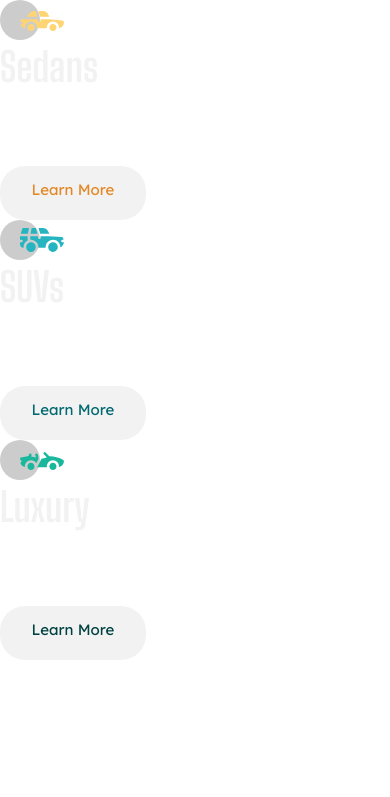
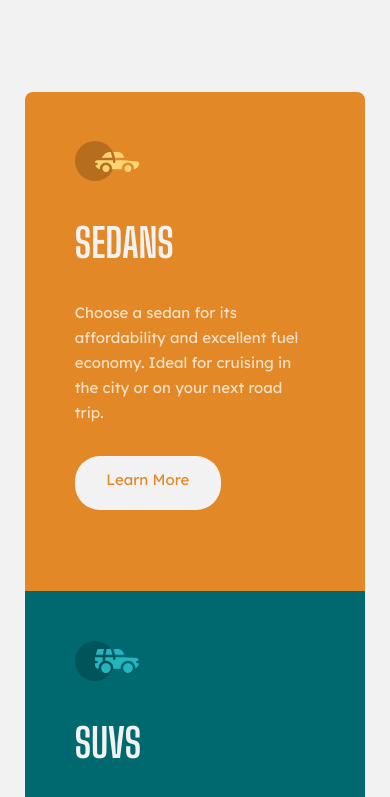
Before and after one commit to norman02/FM-3-column-preview-card-component, a website: page index.html in a window 390 px wide. Shown: the top 797 px of the page. Drawn offline with Linux system fonts and the light colour scheme.

Commit message:
style homepage for mobile display

```diff
--- a/scss/abstracts/_variables.scss
+++ b/scss/abstracts/_variables.scss
@@ -11,6 +11,7 @@ $heading-color: $very-dark-grey;
 $text-color: $transparent-white;
 //bg-colors
 $button-bg-color: $very-dark-grey;
+$main-bg-color: $very-dark-grey;
 
 //variable colors
 $sedan-color: $bright-orange;
--- a/scss/main.scss
+++ b/scss/main.scss
@@ -5,3 +5,5 @@
 @import 'base/typography';
 
 @import 'components/buttons';
+
+@import 'pages/home';
--- /dev/null
+++ b/scss/pages/_home.scss
@@ -0,0 +1,32 @@
+body {
+    background-color: $main-bg-color;
+    padding: 23.47vw 6.4vw;
+}
+
+section {
+    padding: 12.8vw ;
+
+    h2 {
+        margin-bottom: toRem(33);
+        margin-top: toRem(35);
+        text-transform: uppercase;
+    }
+
+    p {
+        margin-bottom: toRem(31);
+    }
+}
+
+.sedan {
+    background-color: $sedan-color;
+    border-radius: 8px 8px 0 0;
+}
+
+.suv {
+    background-color: $suv-color;
+}
+
+.luxury {
+    background-color: $luxury-color;
+    border-radius: 0 0 8px 8px;
+}
```
Also changed, not shown: css/main.css, 1 other file.
